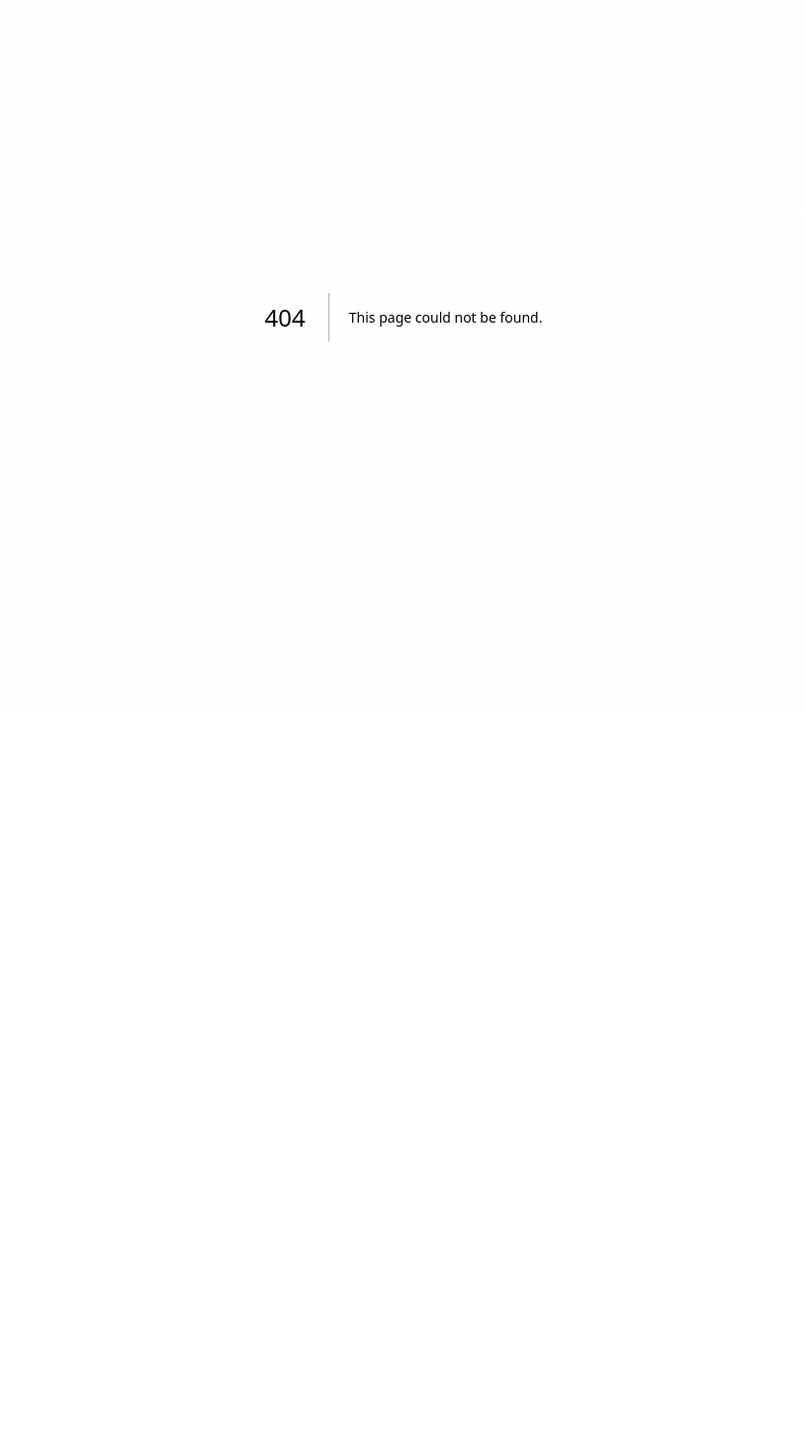
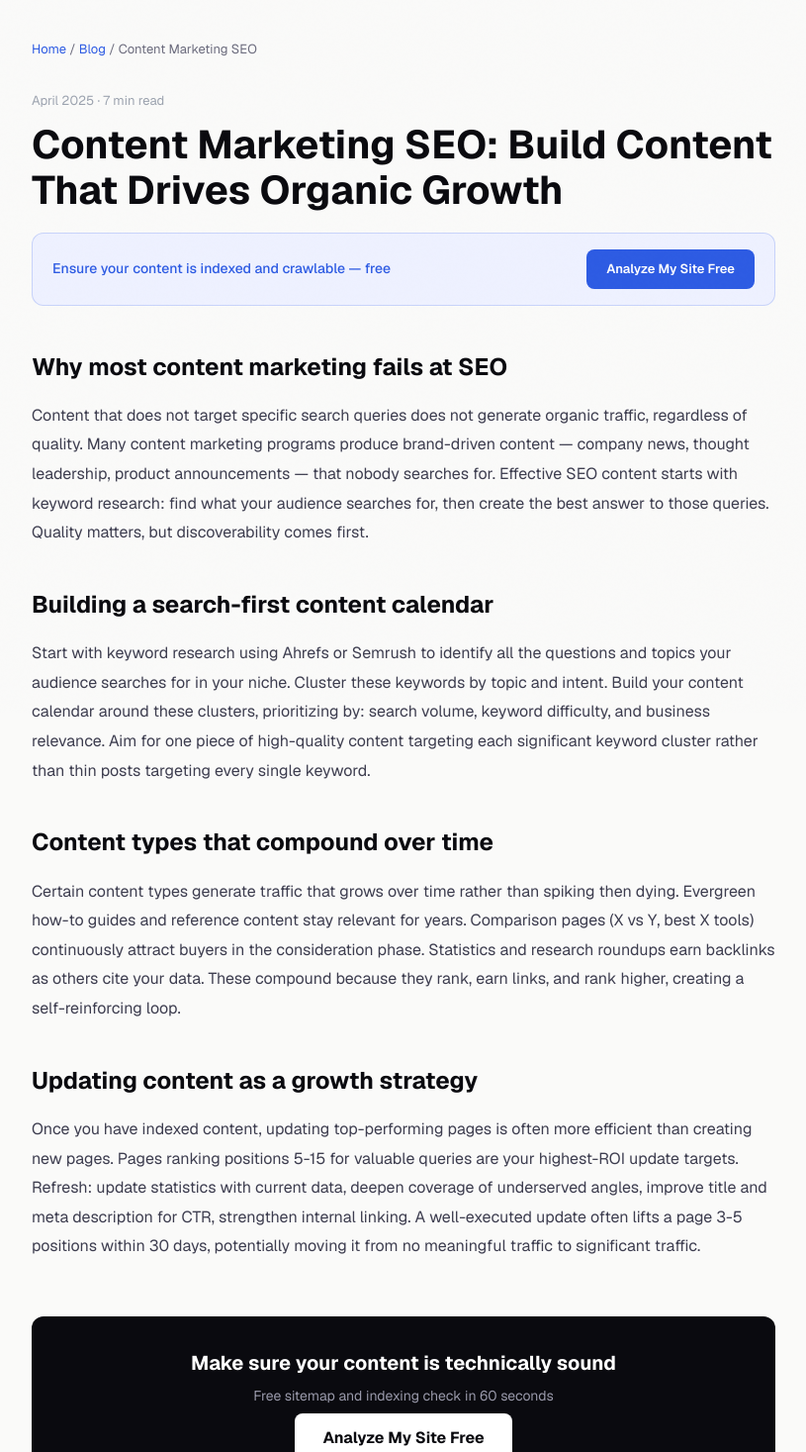
Before and after one commit to Watermelon-Coctail-Bar/sitemap-fixer, a Next.js app: page /blog/content-marketing-seo in a window 1280 px wide. Before the commit this address had no page. Shown: the part 80-1547 px from the top of the page at 99% size, without its empty margins (232-1047 px from the left). Before the commit the page ends 800 px from the top, so only its background shows below. Built offline with nearby package versions, Linux system fonts and the light colour scheme.

Commit message:
Create page.tsx

```diff
--- /dev/null
+++ b/src/app/blog/content-marketing-seo/page.tsx
@@ -0,0 +1,42 @@
+import type { Metadata } from 'next';
+export const metadata: Metadata = {
+  title: 'Content Marketing SEO: How Content Strategy Drives Organic Growth | SitemapFixer',
+  description: "Content marketing and SEO work together when content is built around search demand. Here is how to align your content strategy with keyword research for compounding organic growth.",
+  alternates: { canonical: 'https://sitemapfixer.com/blog/content-marketing-seo' },
+};
+const sections = [
+  { t: "Why most content marketing fails at SEO", d: "Content that does not target specific search queries does not generate organic traffic, regardless of quality. Many content marketing programs produce brand-driven content — company news, thought leadership, product announcements — that nobody searches for. Effective SEO content starts with keyword research: find what your audience searches for, then create the best answer to those queries. Quality matters, but discoverability comes first." },
+  { t: "Building a search-first content calendar", d: "Start with keyword research using Ahrefs or Semrush to identify all the questions and topics your audience searches for in your niche. Cluster these keywords by topic and intent. Build your content calendar around these clusters, prioritizing by: search volume, keyword difficulty, and business relevance. Aim for one piece of high-quality content targeting each significant keyword cluster rather than thin posts targeting every single keyword." },
+  { t: "Content types that compound over time", d: "Certain content types generate traffic that grows over time rather than spiking then dying. Evergreen how-to guides and reference content stay relevant for years. Comparison pages (X vs Y, best X tools) continuously attract buyers in the consideration phase. Statistics and research roundups earn backlinks as others cite your data. These compound because they rank, earn links, and rank higher, creating a self-reinforcing loop." },
+  { t: "Updating content as a growth strategy", d: "Once you have indexed content, updating top-performing pages is often more efficient than creating new pages. Pages ranking positions 5-15 for valuable queries are your highest-ROI update targets. Refresh: update statistics with current data, deepen coverage of underserved angles, improve title and meta description for CTR, strengthen internal linking. A well-executed update often lifts a page 3-5 positions within 30 days, potentially moving it from no meaningful traffic to significant traffic." },
+];
+export default function Page() {
+  return (
+    <article style={{ maxWidth: 800, margin: '0 auto', padding: '60px 24px' }}>
+      <nav style={{ fontSize: 13, color: '#6b6b7d', marginBottom: 32 }}>
+        <a href="/" style={{ color: '#2d5be3', textDecoration: 'none' }}>Home</a>{' / '}
+        <a href="/blog" style={{ color: '#2d5be3', textDecoration: 'none' }}>Blog</a>{' / '}
+        <span>Content Marketing SEO</span>
+      </nav>
+      <div style={{ fontSize: 13, color: '#9ca3af', marginBottom: 12 }}>April 2025 · 7 min read</div>
+      <h1 style={{ fontSize: 40, fontWeight: 700, color: '#0a0a0f', marginBottom: 20, lineHeight: 1.15 }}>Content Marketing SEO: Build Content That Drives Organic Growth</h1>
+      <div style={{ background: '#eef1ff', border: '1px solid rgba(45,91,227,0.2)', borderRadius: 12, padding: '16px 20px', marginBottom: 40, display: 'flex', alignItems: 'center', justifyContent: 'space-between', gap: 16 }}>
+        <span style={{ fontSize: 14, color: '#2d5be3', fontWeight: 500 }}>Ensure your content is indexed and crawlable — free</span>
+        <a href="/" style={{ background: '#2d5be3', color: 'white', padding: '10px 20px', borderRadius: 8, textDecoration: 'none', fontWeight: 600, fontSize: 13 }}>Analyze My Site Free</a>
+      </div>
+      <div style={{ fontSize: 16, color: '#3d3d4f', lineHeight: 1.85 }}>
+        {sections.map(({ t, d }) => (
+          <div key={t} style={{ marginBottom: 36 }}>
+            <h2 style={{ fontSize: 24, fontWeight: 700, color: '#0a0a0f', marginBottom: 12 }}>{t}</h2>
+            <p style={{ margin: 0 }}>{d}</p>
+          </div>
+        ))}
+      </div>
+      <div style={{ background: '#0a0a0f', borderRadius: 12, padding: '32px', textAlign: 'center', marginTop: 56 }}>
+        <div style={{ fontSize: 20, fontWeight: 700, color: 'white', marginBottom: 8 }}>Make sure your content is technically sound</div>
+        <div style={{ color: '#9999aa', marginBottom: 20, fontSize: 14 }}>Free sitemap and indexing check in 60 seconds</div>
+        <a href="/" style={{ background: 'white', color: '#0a0a0f', padding: '14px 28px', borderRadius: 8, textDecoration: 'none', fontWeight: 700 }}>Analyze My Site Free</a>
+      </div>
+    </article>
+  );
+}
```
